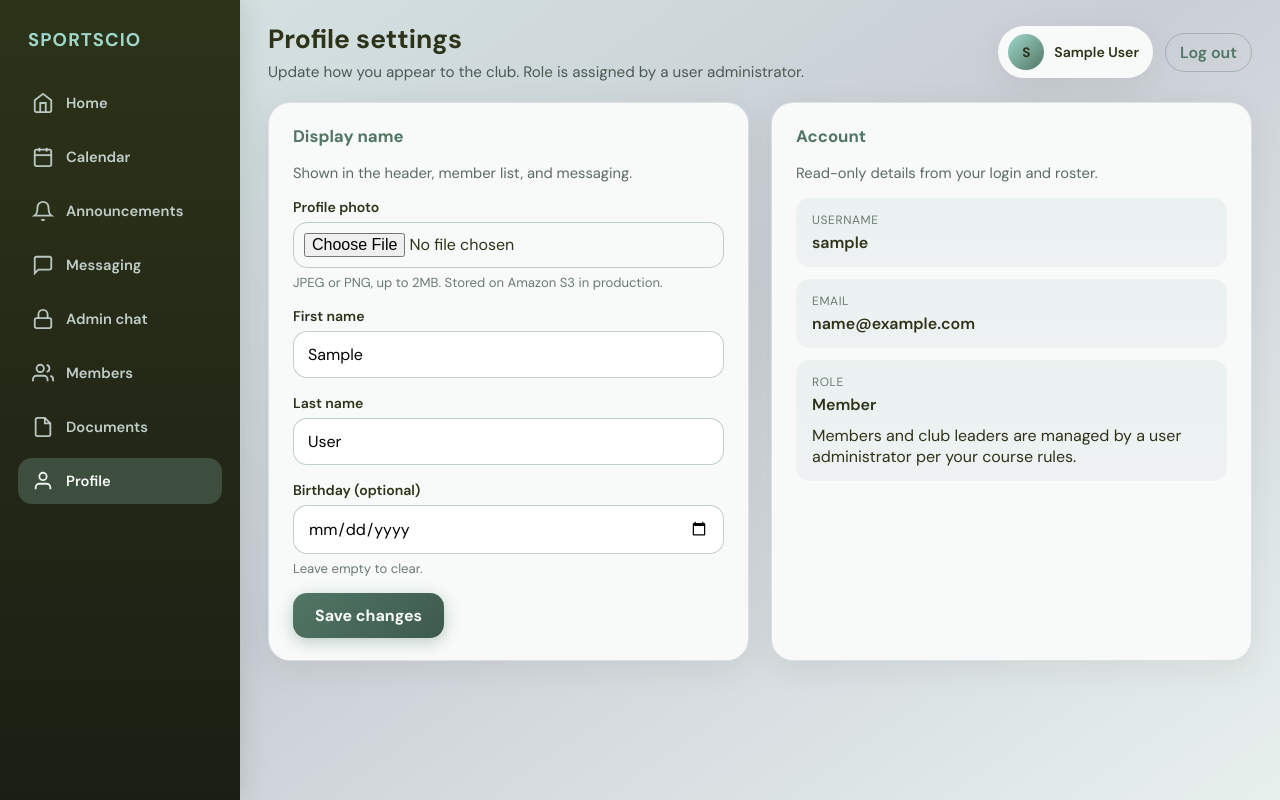
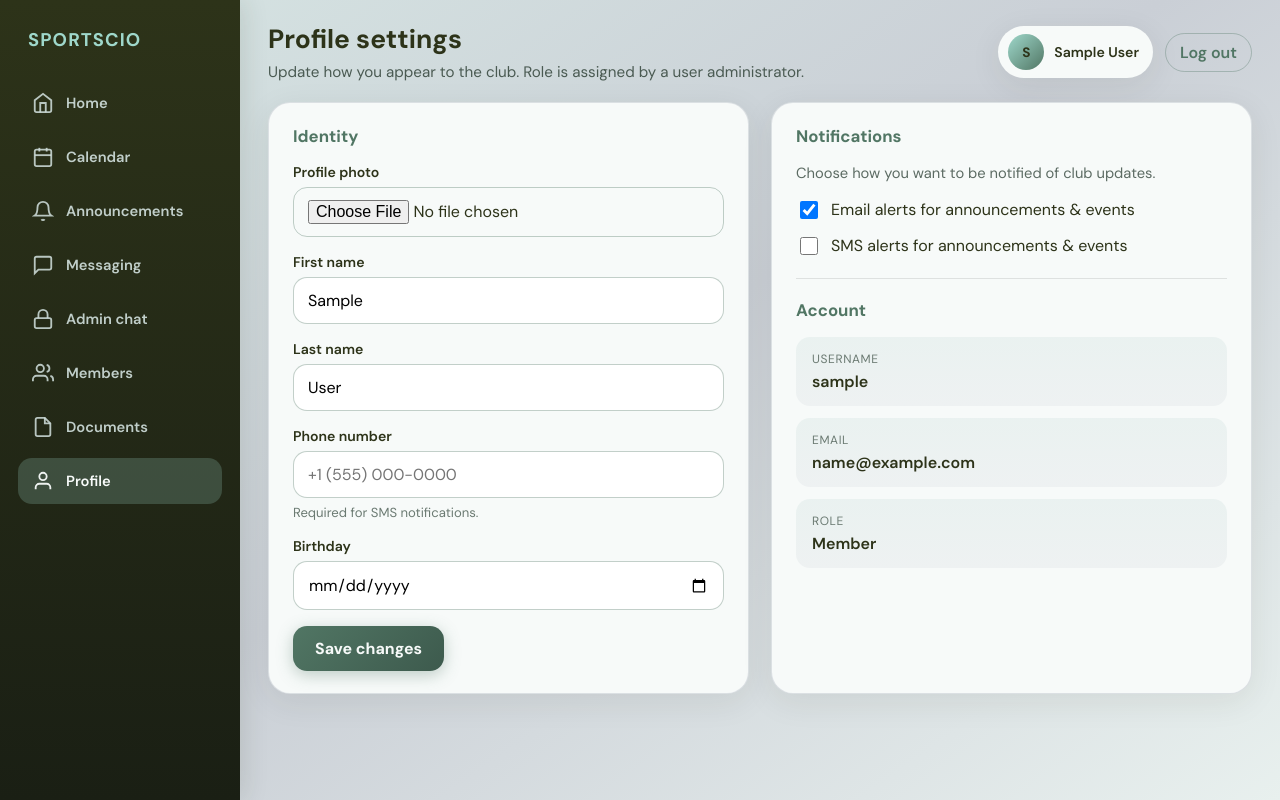
Before and after one commit to AkhilGogineni/uvapickleballclubwebsite, a Django app: page /sportscio/profile/ in a window 1280 px wide. Run offline with Django 5.2, Linux system fonts and the light colour scheme; the visitor is signed in with stand-in values (Sample User, id 1); data comes from the database, SQL or seed files in the repository.

Commit message:
added email/sms notifications for new events/announcements

```diff
--- a/sportscio/apps.py
+++ b/sportscio/apps.py
@@ -1,8 +1,9 @@
 from django.apps import AppConfig
 
-
 class SportscioConfig(AppConfig):
-    name = 'sportscio'
+    default_auto_field = "django.db.models.BigAutoField"
+    name = "sportscio"
 
     def ready(self):
+        # Importing signals here ensures they are registered when Django starts
         import sportscio.signals
--- a/sportscio/models.py
+++ b/sportscio/models.py
@@ -22,6 +22,11 @@ class Profile(models.Model):
         null=True,
         help_text="Profile photo; stored in S3 in production.",
     )
+
+    # New Notification Fields
+    phone_number = models.CharField(max_length=15, blank=True, null=True)
+    email_notifications = models.BooleanField(default=True)
+    sms_notifications = models.BooleanField(default=False)
 
     def __str__(self):
         return f"{self.user.username} ({self.get_role_display()})"
@@ -57,9 +62,8 @@ class Announcement(models.Model):
     def is_author_admin(self):
         return self.author.is_superuser
 
+
 class ClubDocument(models.Model):
-    """Shared club files (policies, forms). Files live on S3 in production, not in Postgres."""
-
     uploaded_by = models.ForeignKey(
         User, on_delete=models.CASCADE, related_name="club_documents"
     )
--- a/sportscio/signals.py
+++ b/sportscio/signals.py
@@ -2,29 +2,58 @@ from django.conf import settings
 from django.contrib.auth.models import User
 from django.db.models.signals import post_save
 from django.dispatch import receiver
-from allauth.account.signals import user_signed_up
-
-from .models import Profile
-
+from django.core.mail import send_mass_mail
+from .models import Profile, Announcement, Event
 
 @receiver(post_save, sender=User)
 def create_profile(sender, instance, created, **kwargs):
     if created:
-        Profile.objects.create(user=instance, role=Profile.ROLE_MEMBER)
-
+        Profile.objects.get_or_create(user=instance, defaults={'role': Profile.ROLE_MEMBER})
 
 @receiver(post_save, sender=User)
 def save_profile(sender, instance, **kwargs):
     if hasattr(instance, 'profile'):
         instance.profile.save()
 
+@receiver(post_save, sender=Announcement)
+def notify_members_new_announcement(sender, instance, created, **kwargs):
+    if created:
+        # ONLY get users who have email_notifications = True
+        recipient_list = list(User.objects.filter(
+            is_active=True,
+            profile__email_notifications=True
+        ).values_list('email', flat=True))
 
-def assign_initial_role(user):
-    profile, created = Profile.objects.get_or_create(user=user)
+        recipient_list = [email for email in recipient_list if email]
+        if not recipient_list: return
 
-    # Default: member.
-    # User administrator accounts must be created through Django admin or direct DB updates,
-    # not through the normal signup flow.
+        author_name = instance.author.get_full_name() or instance.author.username
+        subject = f"SportsCIO Announcement: {instance.title}"
+        message = f"New announcement from {author_name}:\n\n{instance.title}\n\n{instance.content}"
+
+        try:
+            send_mass_mail(((subject, message, settings.DEFAULT_FROM_EMAIL, [e]) for e in recipient_list), fail_silently=True)
+        except Exception as e:
+            print(f"Error: {e}")
+
+@receiver(post_save, sender=Event)
+def notify_members_new_event(sender, instance, created, **kwargs):
     if created:
-        profile.role = Profile.ROLE_MEMBER
-        profile.save(update_fields=["role"])
+        # ONLY get users who have email_notifications = True
+        recipient_list = list(User.objects.filter(
+            is_active=True,
+            profile__email_notifications=True
+        ).values_list('email', flat=True))
+
+        recipient_list = [email for email in recipient_list if email]
+        if not recipient_list: return
+
+        author_name = instance.created_by.get_full_name() or instance.created_by.username
+        start_str = instance.start_time.strftime("%B %d at %I:%M %p")
+        subject = f"New Event: {instance.title}"
+        message = f"{author_name} added an event: {instance.title}\nWhen: {start_str}\n\n{instance.description}"
+
+        try:
+            send_mass_mail(((subject, message, settings.DEFAULT_FROM_EMAIL, [e]) for e in recipient_list), fail_silently=True)
+        except Exception as e:
+            print(f"Error: {e}")
--- a/sportscio/templates/profile_settings.html
+++ b/sportscio/templates/profile_settings.html
@@ -4,58 +4,22 @@
 {% block page_sub %}Update how you appear to the club. Role is assigned by a user administrator.{% endblock %}
 {% block extra_css %}
 <style>
-    .settings-grid {
-        display: grid;
-        grid-template-columns: 1fr 1fr;
-        gap: 22px;
-    }
+    .settings-grid { display: grid; grid-template-columns: 1fr 1fr; gap: 22px; }
     @media (max-width: 800px) { .settings-grid { grid-template-columns: 1fr; } }
     .field { margin-bottom: 16px; }
-    .field label {
-        display: block;
-        font-weight: 600;
-        font-size: 0.88rem;
-        margin-bottom: 6px;
-        color: var(--c-ink);
+    .field label { display: block; font-weight: 600; font-size: 0.88rem; margin-bottom: 6px; color: var(--c-ink); }
+    .field input[type="text"], .field input[type="tel"], .field input[type="date"], .field input[type="file"] {
+        width: 100%; padding: 12px 14px; border-radius: 14px; border: 1px solid rgba(81, 118, 100, 0.35); font: inherit;
     }
-    .field input[type="text"],
-    .field input[type="date"],
-    .field input[type="file"] {
-        width: 100%;
-        padding: 12px 14px;
-        border-radius: 14px;
-        border: 1px solid rgba(81, 118, 100, 0.35);
-        font: inherit;
-    }
-    .field input[type="file"] { padding: 10px; }
-    .avatar-preview {
-        width: 96px;
-        height: 96px;
-        border-radius: 50%;
-        object-fit: cover;
-        border: 3px solid rgba(81, 118, 100, 0.35);
-        display: block;
-        margin-bottom: 12px;
-        background: var(--c-mist);
-    }
+    .avatar-preview { width: 96px; height: 96px; border-radius: 50%; object-fit: cover; border: 3px solid rgba(81, 118, 100, 0.35); display: block; margin-bottom: 12px; background: var(--c-mist); }
     .field .hint { font-size: 0.82rem; color: #6b7a72; margin-top: 6px; }
-    .readonly-block {
-        background: linear-gradient(180deg, rgba(214,229,227,0.4), rgba(202,207,214,0.2));
-        border-radius: 14px;
-        padding: 14px 16px;
-        margin-bottom: 12px;
-    }
+    .checkbox-group { display: flex; align-items: center; gap: 10px; margin-bottom: 12px; cursor: pointer; }
+    .checkbox-group input { width: 18px; height: 18px; cursor: pointer; }
+    .readonly-block { background: linear-gradient(180deg, rgba(214,229,227,0.4), rgba(202,207,214,0.2)); border-radius: 14px; padding: 14px 16px; margin-bottom: 12px; }
     .readonly-block .label { font-size: 0.75rem; text-transform: uppercase; letter-spacing: 0.05em; color: #6b7a72; margin-bottom: 4px; }
     .readonly-block .val { font-weight: 600; color: var(--c-ink); }
     .msg-list { list-style: none; padding: 0; margin: 0 0 18px; }
-    .msg-list li {
-        padding: 10px 14px;
-        border-radius: 12px;
-        margin-bottom: 8px;
-        background: rgba(159, 216, 203, 0.35);
-        border: 1px solid rgba(81,118,100,0.25);
-        font-size: 0.92rem;
-    }
+    .msg-list li { padding: 10px 14px; border-radius: 12px; margin-bottom: 8px; background: rgba(159, 216, 203, 0.35); border: 1px solid rgba(81,118,100,0.25); font-size: 0.92rem; }
 </style>
 {% endblock %}
 {% block content %}
@@ -67,39 +31,55 @@
 </ul>
 {% endif %}
 
+<form method="post" action="{% url 'profile_settings' %}" enctype="multipart/form-data">
+    {% csrf_token %}
     <div class="settings-grid">
         <div class="card">
-        <h2 style="margin-top:0;">Display name</h2>
-        <p class="muted" style="margin-top:0;">Shown in the header, member list, and messaging.</p>
-        <form method="post" action="{% url 'profile_settings' %}" enctype="multipart/form-data">
-            {% csrf_token %}
+            <h2 style="margin-top:0;">Identity</h2>
             {% if user.profile.avatar %}
             <img class="avatar-preview" src="{{ user.profile.avatar.url }}" alt="Current profile photo">
             {% endif %}
             <div class="field">
                 <label for="avatar">Profile photo</label>
                 <input type="file" id="avatar" name="avatar" accept="image/*">
-                <p class="hint">JPEG or PNG, up to 2MB. Stored on Amazon S3 in production.</p>
             </div>
             <div class="field">
                 <label for="first_name">First name</label>
-                <input type="text" id="first_name" name="first_name" value="{{ user.first_name }}" maxlength="150" autocomplete="given-name">
+                <input type="text" id="first_name" name="first_name" value="{{ user.first_name }}" maxlength="150">
             </div>
             <div class="field">
                 <label for="last_name">Last name</label>
-                <input type="text" id="last_name" name="last_name" value="{{ user.last_name }}" maxlength="150" autocomplete="family-name">
+                <input type="text" id="last_name" name="last_name" value="{{ user.last_name }}" maxlength="150">
             </div>
             <div class="field">
-                <label for="birthday">Birthday (optional)</label>
+                <label for="phone_number">Phone number</label>
+                <input type="tel" id="phone_number" name="phone_number" value="{{ user.profile.phone_number|default:'' }}" placeholder="+1 (555) 000-0000">
+                <p class="hint">Required for SMS notifications.</p>
+            </div>
+            <div class="field">
+                <label for="birthday">Birthday</label>
                 <input type="date" id="birthday" name="birthday" value="{% if user.profile.birthday %}{{ user.profile.birthday|date:'Y-m-d' }}{% endif %}">
-                <p class="hint">Leave empty to clear.</p>
             </div>
             <button type="submit" class="btn-primary">Save changes</button>
-        </form>
         </div>
+
         <div class="card">
+            <h2 style="margin-top:0;">Notifications</h2>
+            <p class="muted">Choose how you want to be notified of club updates.</p>
+
+            <label class="checkbox-group">
+                <input type="checkbox" name="email_notifications" {% if user.profile.email_notifications %}checked{% endif %}>
+                <span>Email alerts for announcements & events</span>
+            </label>
+
+            <label class="checkbox-group">
+                <input type="checkbox" name="sms_notifications" {% if user.profile.sms_notifications %}checked{% endif %}>
+                <span>SMS alerts for announcements & events</span>
+            </label>
+
+            <hr style="margin: 20px 0; border: 0; border-top: 1px solid rgba(0,0,0,0.1);">
+
             <h2 style="margin-top:0;">Account</h2>
-        <p class="muted" style="margin-top:0;">Read-only details from your login and roster.</p>
             <div class="readonly-block">
                 <div class="label">Username</div>
                 <div class="val">{{ user.username }}</div>
@@ -111,8 +91,8 @@
             <div class="readonly-block">
                 <div class="label">Role</div>
                 <div class="val">{{ user.profile.get_role_display }}</div>
-            <p class="hint" style="margin:10px 0 0;">Members and club leaders are managed by a user administrator per your course rules.</p>
             </div>
         </div>
     </div>
+</form>
 {% endblock %}
--- a/sportscio/views.py
+++ b/sportscio/views.py
@@ -209,10 +209,19 @@ def profile_settings_view(request):
         first = request.POST.get("first_name", "").strip()
         last = request.POST.get("last_name", "").strip()
         birthday_raw = request.POST.get("birthday", "").strip()
+        phone = request.POST.get("phone_number", "").strip()
+
+        # Checkboxes only sent if checked
+        email_notifs = request.POST.get("email_notifications") == "on"
+        sms_notifs = request.POST.get("sms_notifications") == "on"
 
         user.first_name = first[:150]
         user.last_name = last[:150]
         user.save(update_fields=["first_name", "last_name"])
+
+        profile.phone_number = phone[:15]
+        profile.email_notifications = email_notifs
+        profile.sms_notifications = sms_notifs
 
         if birthday_raw:
             try:
```
Also changed, not shown: sportscio/migrations/0010_profile_email_notifications_profile_phone_number_and_more.py (added). Lines whose indentation alone changed are shown as unchanged.
